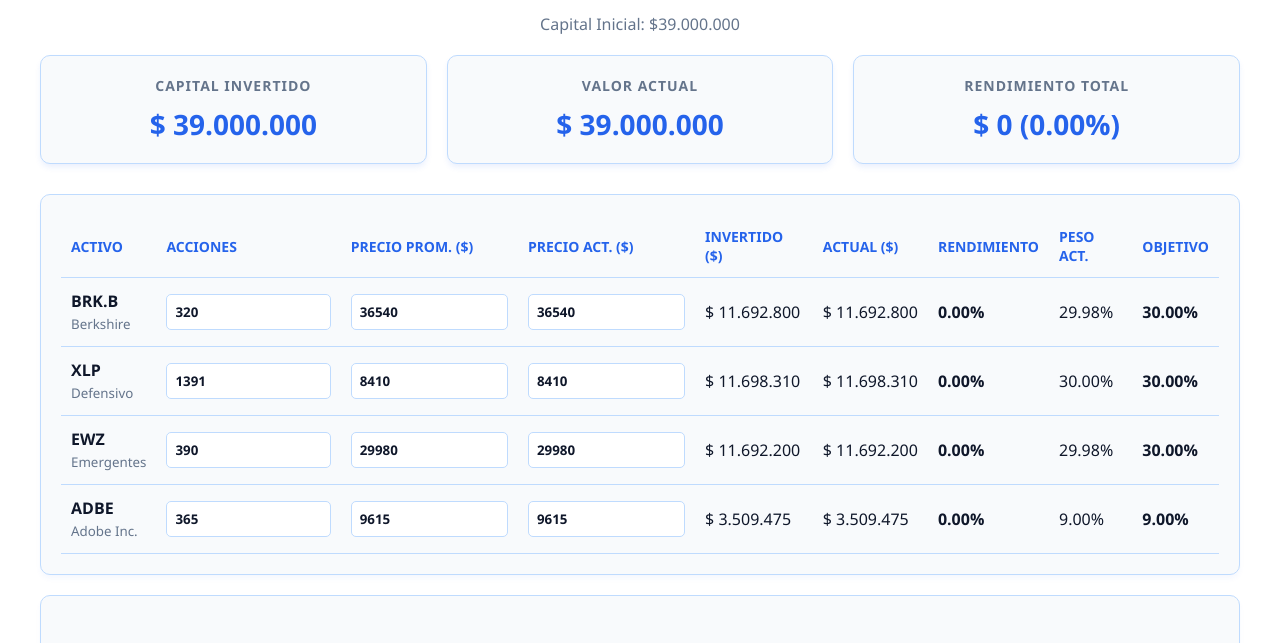
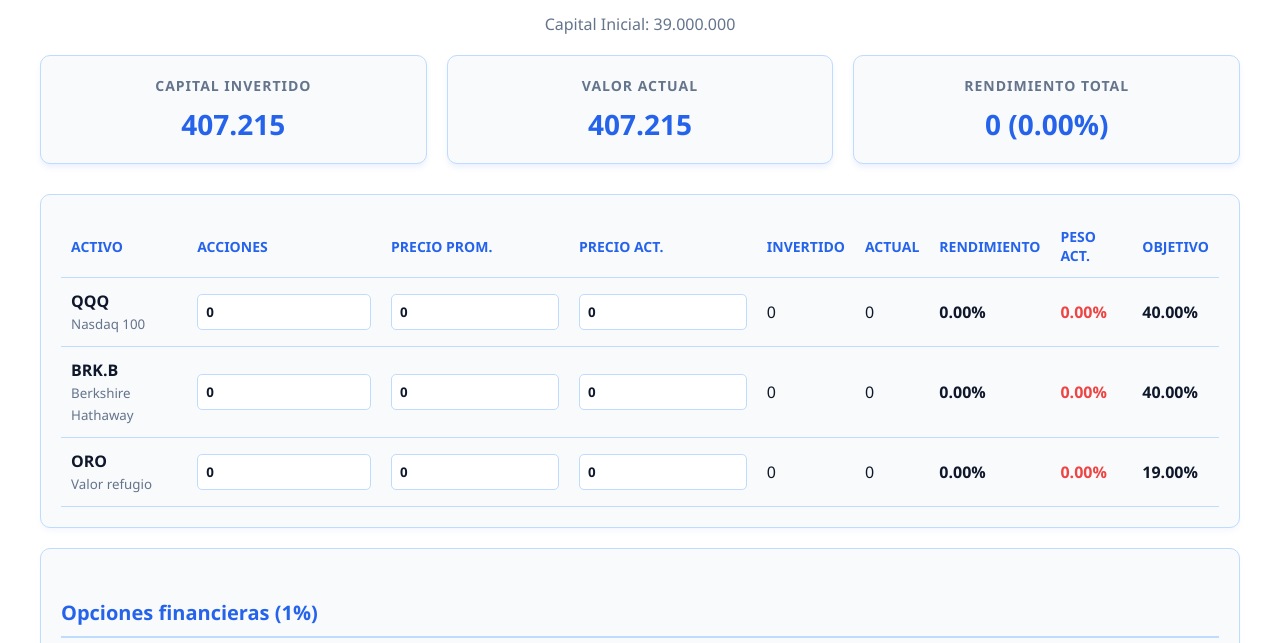
Before and after one commit to Gust1990/Portafolio, a plain HTML site: page index.html in a window 1280 px wide. Shown: the part 129-772 px from the top of the page. Drawn offline with Linux system fonts and the light colour scheme.

Commit message:
Refactor currency display and local storage keys
Updated currency formatting in the portfolio to display numbers without currency symbols. Adjusted local storage keys for versioning and modified the display of investment values.

```diff
--- a/index.html
+++ b/index.html
@@ -153,21 +153,21 @@
     <div class="header">
         <svg xmlns="http://www.w3.org/2000/svg" viewBox="0 0 24 24"><path d="M3 3v18h18v-2H5V3H3zm16 4l-5 5-4-4-5 5v-2.8l5-5 4 4 5-5V7z"/></svg>
         <h1>Mi Portafolio</h1>
-        <p style="color: var(--text-muted);">Capital Inicial: $39.000.000</p>
+        <p style="color: var(--text-muted);">Capital Inicial: 39.000.000</p>
     </div>
 
     <div class="summary-cards">
         <div class="card">
             <h3>Capital Invertido</h3>
-            <div class="value" id="totalInvested">$0</div>
+            <div class="value" id="totalInvested">0</div>
         </div>
         <div class="card">
             <h3>Valor Actual</h3>
-            <div class="value" id="totalCurrent">$0</div>
+            <div class="value" id="totalCurrent">0</div>
         </div>
         <div class="card">
             <h3>Rendimiento Total</h3>
-            <div class="value neutral" id="totalYield">$0 (0.00%)</div>
+            <div class="value neutral" id="totalYield">0 (0.00%)</div>
         </div>
     </div>
 
@@ -177,59 +177,48 @@
                 <tr>
                     <th>Activo</th>
                     <th>Acciones</th>
-                    <th>Precio Prom. ($)</th>
-                    <th>Precio Act. ($)</th>
-                    <th>Invertido ($)</th>
-                    <th>Actual ($)</th>
+                    <th>Precio Prom.</th>
+                    <th>Precio Act.</th>
+                    <th>Invertido</th>
+                    <th>Actual</th>
                     <th>Rendimiento</th>
                     <th>Peso Act.</th>
                     <th>Objetivo</th>
                 </tr>
             </thead>
             <tbody>
-                <tr class="asset-row" data-target="30.00">
-                    <td><strong>BRK.B</strong><br><small style="color:var(--text-muted)">Berkshire</small></td>
-                    <td><input type="number" class="qty-input" value="320" min="0" step="any"></td>
-                    <td><input type="number" class="avg-price-input" value="36540" min="0" step="any"></td>
-                    <td><input type="number" class="cur-price-input" value="36540" min="0" step="any"></td>
-                    <td class="invested-val">$0</td>
-                    <td class="current-val">$0</td>
+                <tr class="asset-row" data-target="40.00">
+                    <td><strong>QQQ</strong><br><small style="color:var(--text-muted)">Nasdaq 100</small></td>
+                    <td><input type="number" class="qty-input" value="0" min="0" step="any"></td>
+                    <td><input type="number" class="avg-price-input" value="0" min="0" step="any"></td>
+                    <td><input type="number" class="cur-price-input" value="0" min="0" step="any"></td>
+                    <td class="invested-val">0</td>
+                    <td class="current-val">0</td>
                     <td class="yield-val">0.00%</td>
                     <td class="weight-val">0.00%</td>
-                    <td><strong>30.00%</strong></td>
+                    <td><strong>40.00%</strong></td>
                 </tr>
-                <tr class="asset-row" data-target="30.00">
-                    <td><strong>XLP</strong><br><small style="color:var(--text-muted)">Defensivo</small></td>
-                    <td><input type="number" class="qty-input" value="1391" min="0" step="any"></td>
-                    <td><input type="number" class="avg-price-input" value="8410" min="0" step="any"></td>
-                    <td><input type="number" class="cur-price-input" value="8410" min="0" step="any"></td>
-                    <td class="invested-val">$0</td>
-                    <td class="current-val">$0</td>
+                <tr class="asset-row" data-target="40.00">
+                    <td><strong>BRK.B</strong><br><small style="color:var(--text-muted)">Berkshire Hathaway</small></td>
+                    <td><input type="number" class="qty-input" value="0" min="0" step="any"></td>
+                    <td><input type="number" class="avg-price-input" value="0" min="0" step="any"></td>
+                    <td><input type="number" class="cur-price-input" value="0" min="0" step="any"></td>
+                    <td class="invested-val">0</td>
+                    <td class="current-val">0</td>
                     <td class="yield-val">0.00%</td>
                     <td class="weight-val">0.00%</td>
-                    <td><strong>30.00%</strong></td>
+                    <td><strong>40.00%</strong></td>
                 </tr>
-                <tr class="asset-row" data-target="30.00">
-                    <td><strong>EWZ</strong><br><small style="color:var(--text-muted)">Emergentes</small></td>
-                    <td><input type="number" class="qty-input" value="390" min="0" step="any"></td>
-                    <td><input type="number" class="avg-price-input" value="29980" min="0" step="any"></td>
-                    <td><input type="number" class="cur-price-input" value="29980" min="0" step="any"></td>
-                    <td class="invested-val">$0</td>
-                    <td class="current-val">$0</td>
+                <tr class="asset-row" data-target="19.00">
+                    <td><strong>ORO</strong><br><small style="color:var(--text-muted)">Valor refugio</small></td>
+                    <td><input type="number" class="qty-input" value="0" min="0" step="any"></td>
+                    <td><input type="number" class="avg-price-input" value="0" min="0" step="any"></td>
+                    <td><input type="number" class="cur-price-input" value="0" min="0" step="any"></td>
+                    <td class="invested-val">0</td>
+                    <td class="current-val">0</td>
                     <td class="yield-val">0.00%</td>
                     <td class="weight-val">0.00%</td>
-                    <td><strong>30.00%</strong></td>
-                </tr>
-                <tr class="asset-row" data-target="9.00">
-                    <td><strong>ADBE</strong><br><small style="color:var(--text-muted)">Adobe Inc.</small></td>
-                    <td><input type="number" class="qty-input" value="365" min="0" step="any"></td>
-                    <td><input type="number" class="avg-price-input" value="9615" min="0" step="any"></td>
-                    <td><input type="number" class="cur-price-input" value="9615" min="0" step="any"></td>
-                    <td class="invested-val">$0</td>
-                    <td class="current-val">$0</td>
-                    <td class="yield-val">0.00%</td>
-                    <td class="weight-val">0.00%</td>
-                    <td><strong>9.00%</strong></td>
+                    <td><strong>19.00%</strong></td>
                 </tr>
             </tbody>
         </table>
@@ -242,10 +231,10 @@
                 <tr>
                     <th>Activo</th>
                     <th>Contratos</th>
-                    <th>Costo Prom. ($)</th>
-                    <th>Precio Act. ($)</th>
-                    <th>Invertido ($)</th>
-                    <th>Actual ($)</th>
+                    <th>Costo Prom.</th>
+                    <th>Precio Act.</th>
+                    <th>Invertido</th>
+                    <th>Actual</th>
                     <th>Rendimiento</th>
                     <th>Peso Act.</th>
                     <th>Objetivo</th>
@@ -257,8 +246,8 @@
                     <td><input type="number" class="qty-input" value="1" min="0" step="any"></td>
                     <td><input type="number" class="avg-price-input" value="407215" min="0" step="any"></td>
                     <td><input type="number" class="cur-price-input" value="407215" min="0" step="any"></td>
-                    <td class="invested-val">$0</td>
-                    <td class="current-val">$0</td>
+                    <td class="invested-val">0</td>
+                    <td class="current-val">0</td>
                     <td class="yield-val">0.00%</td>
                     <td class="weight-val">0.00%</td>
                     <td><strong>1.00%</strong></td>
@@ -269,10 +258,9 @@
 </div>
 
 <script>
-    const formatCurrency = (value) => {
+    // Se eliminó la configuración de "currency" para que solo muestre números con formato
+    const formatNumber = (value) => {
         return new Intl.NumberFormat('es-AR', {
-            style: 'currency',
-            currency: 'ARS',
             minimumFractionDigits: 0,
             maximumFractionDigits: 0
         }).format(value);
@@ -287,11 +275,11 @@
                 curPrice: row.querySelector('.cur-price-input').value
             });
         });
-        localStorage.setItem('portafolioSaaS_v4', JSON.stringify(data));
+        localStorage.setItem('portafolioSaaS_v5', JSON.stringify(data));
     };
 
     const loadFromLocalStorage = () => {
-        const savedData = JSON.parse(localStorage.getItem('portafolioSaaS_v4'));
+        const savedData = JSON.parse(localStorage.getItem('portafolioSaaS_v5'));
         if (savedData && savedData.length > 0) {
             document.querySelectorAll('.asset-row').forEach((row, index) => {
                 if (savedData[index] && (savedData[index].qty || savedData[index].avgPrice)) {
@@ -331,8 +319,8 @@
             let weightPerc = 0;
             if (totalCurrentPortfolio > 0) weightPerc = (current / totalCurrentPortfolio) * 100;
 
-            row.querySelector('.invested-val').innerText = formatCurrency(invested);
-            row.querySelector('.current-val').innerText = formatCurrency(current);
+            row.querySelector('.invested-val').innerText = formatNumber(invested);
+            row.querySelector('.current-val').innerText = formatNumber(current);
 
             const yieldCell = row.querySelector('.yield-val');
             yieldCell.innerText = yieldPerc.toFixed(2) + '%';
@@ -348,15 +336,15 @@
             }
         });
 
-        document.getElementById('totalInvested').innerText = formatCurrency(totalInvestedPortfolio);
-        document.getElementById('totalCurrent').innerText = formatCurrency(totalCurrentPortfolio);
+        document.getElementById('totalInvested').innerText = formatNumber(totalInvestedPortfolio);
+        document.getElementById('totalCurrent').innerText = formatNumber(totalCurrentPortfolio);
 
         const totalYieldDiff = totalCurrentPortfolio - totalInvestedPortfolio;
         let totalYieldPerc = 0;
         if (totalInvestedPortfolio > 0) totalYieldPerc = (totalYieldDiff / totalInvestedPortfolio) * 100;
 
         const yieldEl = document.getElementById('totalYield');
-        yieldEl.innerText = `${totalYieldDiff > 0 ? '+' : ''}${formatCurrency(totalYieldDiff)} (${totalYieldPerc.toFixed(2)}%)`;
+        yieldEl.innerText = `${totalYieldDiff > 0 ? '+' : ''}${formatNumber(totalYieldDiff)} (${totalYieldPerc.toFixed(2)}%)`;
         yieldEl.className = 'value ' + (totalYieldDiff > 0 ? 'positive' : (totalYieldDiff < 0 ? 'negative' : 'neutral'));
     };
 
```
